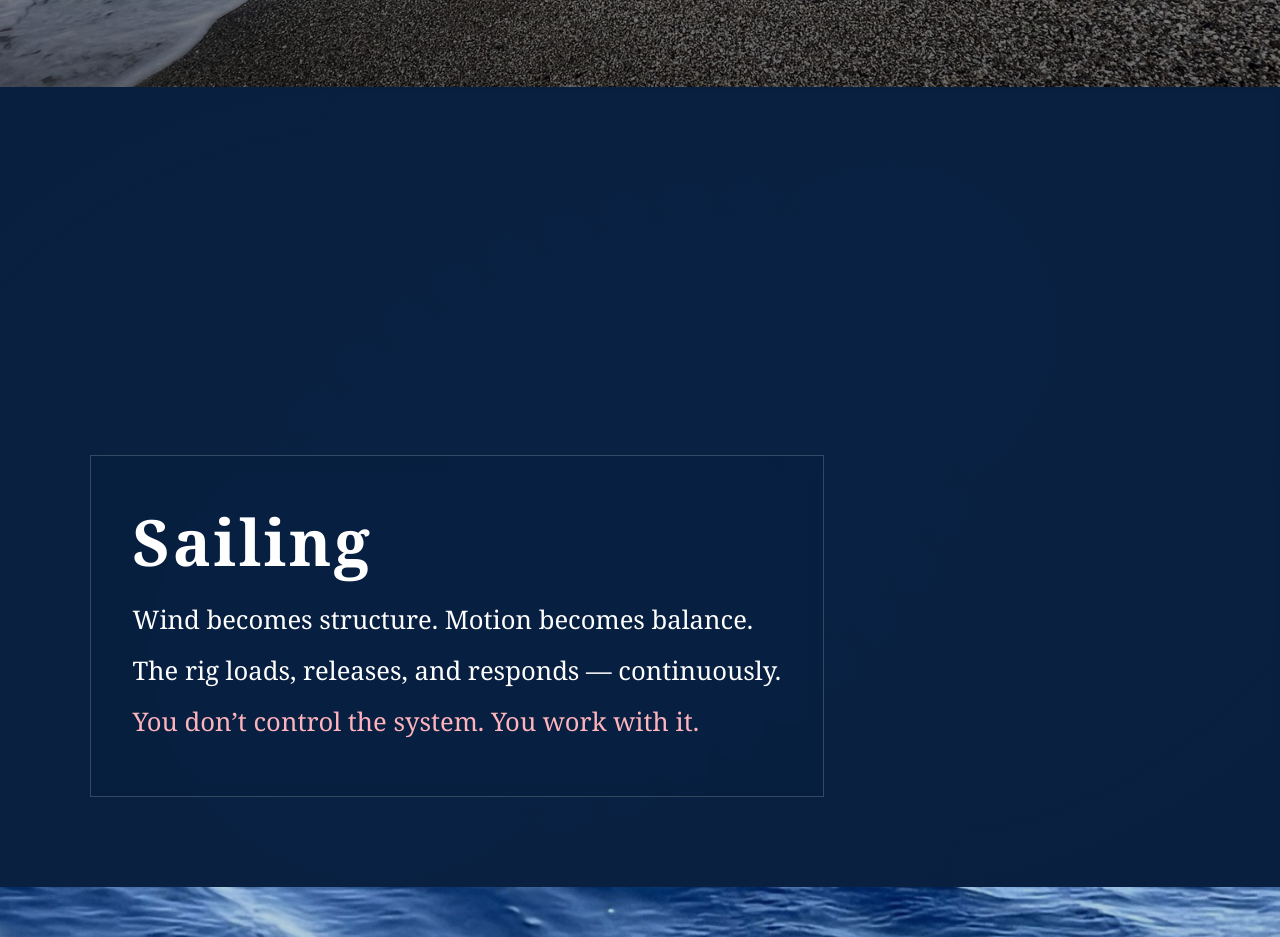
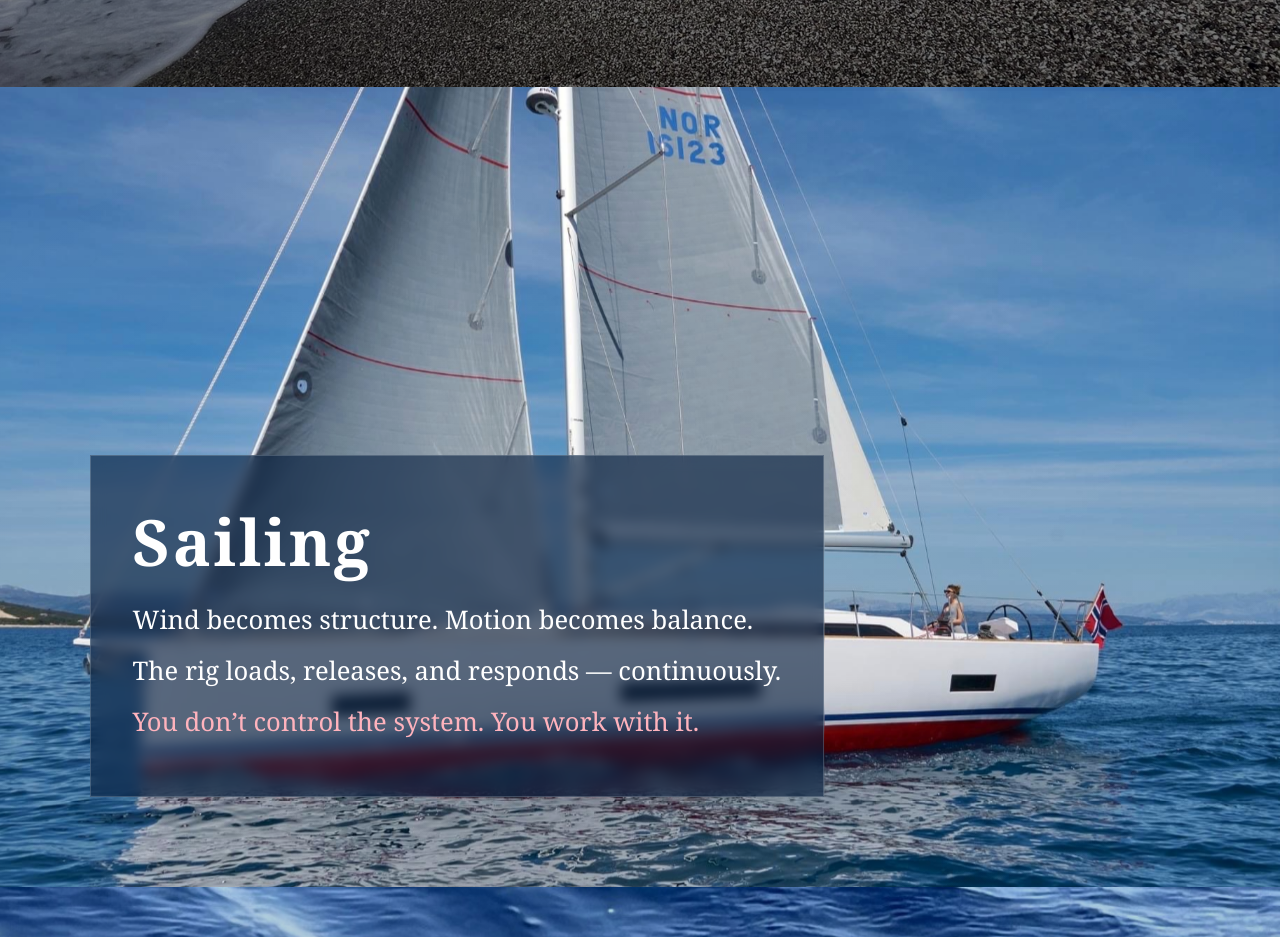
Before and after one commit to perAntonGit/heartbeat, a plain HTML site: page index.html in a window 1280 px wide. Shown: the part 1513-2450 px from the top of the page. Drawn offline with Linux system fonts and the light colour scheme.

Commit message:
Update index.html

```diff
--- a/index.html
+++ b/index.html
@@ -78,7 +78,12 @@ footer{
   content:"";
   position:absolute;
   inset:-4%;
-  background-image:inherit;
+  background-image:url('banenor_role.jpg'); /* 👈 ADD THIS */
+  background-size:cover;
+  background-position:center;
+  z-index:0;
+
+  animation:flagDrift 22s ease-in-out infinite alternate;
   background-size:cover;
   background-position:center;
   z-index:0;
```
